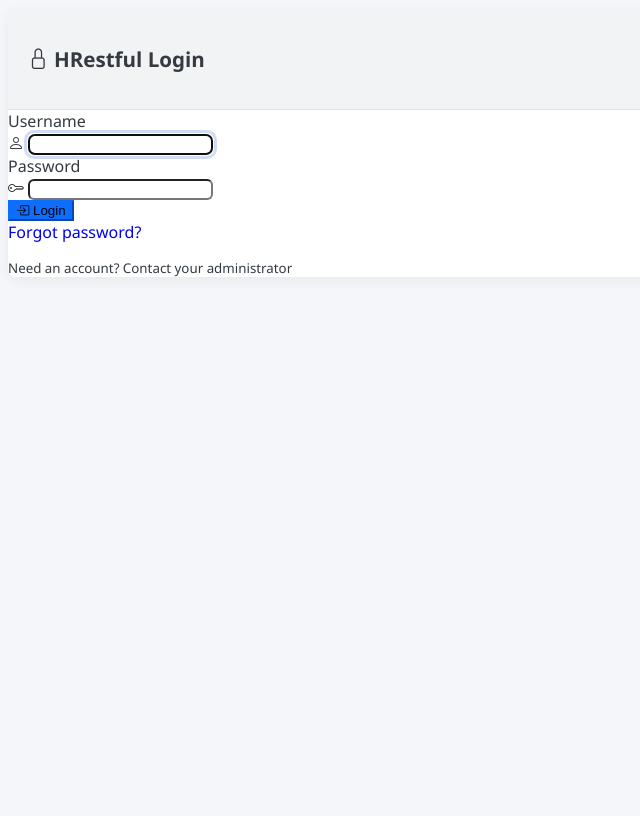
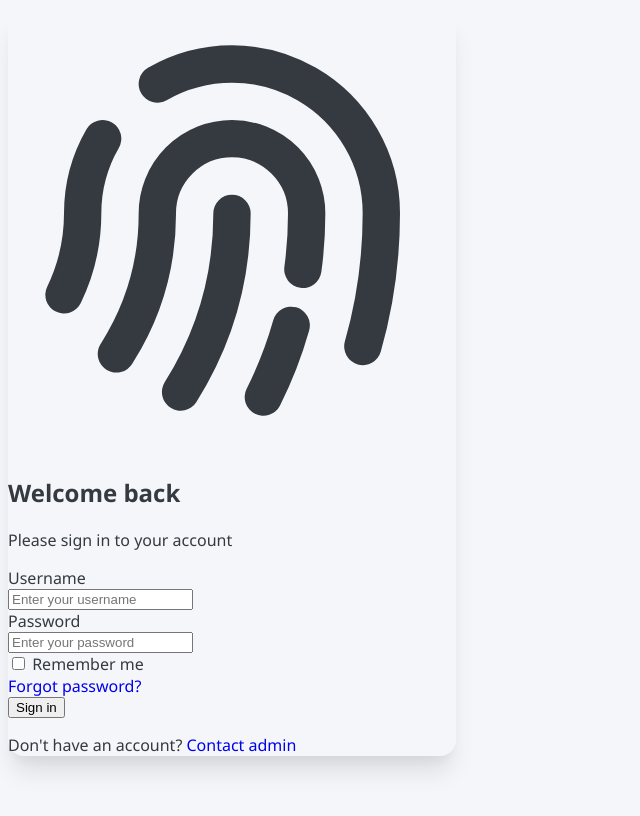
Before and after one commit to Shubham-Pokale/HRestful, a Django app: page /accounts/login/ in a window 1280 px wide. Shown: the whole page, without its empty margins (0-640 px from the left). Before the commit the page ends 277 px from the top, so only its background shows below. Run offline with Django 5.2, Linux system fonts and the light colour scheme.

Commit message:
new login page

```diff
--- a/crud_project/core/static/css/app.css
+++ b/crud_project/core/static/css/app.css
@@ -226,3 +226,9 @@
     letter-spacing: 0.5px;
     font-weight: 500;
 }
+
+/* Add to your main CSS file */
+.min-vh-100 { min-height: 100vh; }
+.max-w-md { max-width: 28rem; }
+.rounded-2xl { border-radius: 1rem; }
+.shadow-xl { box-shadow: 0 20px 25px -5px rgba(0, 0, 0, 0.1), 0 10px 10px -5px rgba(0, 0, 0, 0.04); }
--- a/crud_project/core/templates/registration/login.html
+++ b/crud_project/core/templates/registration/login.html
@@ -3,57 +3,73 @@
 {% block title %}Login | HRestful{% endblock %}
 
 {% block content %}
-<div class="container py-5">
-    <div class="row justify-content-center">
-        <div class="col-md-6 col-lg-4">
-            <div class="card shadow-lg">
-                <div class="card-header bg-primary text-white text-center">
-                    <h3 class="mb-0"><i class="bi bi-lock"></i> HRestful Login</h3>
+<div class="min-vh-100 d-flex align-items-center justify-content-center bg-light">
+  <div class="w-full max-w-md p-8 space-y-8 bg-white rounded-2xl shadow-xl">
+    <div class="text-center">
+      <!-- Logo or App Name -->
+      <div class="flex justify-center mb-6">
+        <svg class="w-16 h-16 text-indigo-600" fill="none" stroke="currentColor" viewBox="0 0 24 24">
+          <path stroke-linecap="round" stroke-linejoin="round" stroke-width="2" d="M12 11c0 3.517-1.009 6.799-2.753 9.571m-3.44-2.04l.054-.09A13.916 13.916 0 008 11a4 4 0 118 0c0 1.017-.07 2.019-.203 3m-2.118 6.844A21.88 21.88 0 0015.171 17m3.839 1.132c.645-2.266.99-4.659.99-7.132A8 8 0 008 4.07M3 15.364c.64-1.319 1-2.8 1-4.364 0-1.457.39-2.823 1.07-4"></path>
+        </svg>
       </div>
-                <div class="card-body p-4">
+      <h2 class="text-3xl font-bold text-gray-900">Welcome back</h2>
+      <p class="mt-2 text-sm text-gray-600">
+        Please sign in to your account
+      </p>
+    </div>
+
     {% if form.errors %}
-                    <div class="alert alert-danger alert-dismissible fade show">
-                        <strong>Error!</strong> Invalid username or password.
-                        <button type="button" class="btn-close" data-bs-dismiss="alert"></button>
+    <div class="p-4 mb-4 text-sm text-red-700 bg-red-100 rounded-lg">
+      Invalid username or password. Please try again.
     </div>
     {% endif %}
 
-                    <form method="post" class="needs-validation" novalidate>
+    <form class="mt-8 space-y-6" method="post">
       {% csrf_token %}
-
-                        <div class="mb-3">
-                            <label for="id_username" class="form-label">Username</label>
-                            <div class="input-group">
-                                <span class="input-group-text"><i class="bi bi-person"></i></span>
-                                <input type="text" name="username" autofocus class="form-control"
-                                       id="id_username" required>
+      <input type="hidden" name="remember" value="true">
+      <div class="space-y-4">
+        <div>
+          <label for="id_username" class="block text-sm font-medium text-gray-700">Username</label>
+          <div class="mt-1">
+            <input id="id_username" name="username" type="text" required
+                   class="w-full px-4 py-3 text-gray-900 placeholder-gray-400 border border-gray-300 rounded-lg focus:ring-2 focus:ring-indigo-500 focus:border-indigo-500"
+                   placeholder="Enter your username">
           </div>
         </div>
 
-                        <div class="mb-4">
-                            <label for="id_password" class="form-label">Password</label>
-                            <div class="input-group">
-                                <span class="input-group-text"><i class="bi bi-key"></i></span>
-                                <input type="password" name="password" class="form-control"
-                                       id="id_password" required>
+        <div>
+          <label for="id_password" class="block text-sm font-medium text-gray-700">Password</label>
+          <div class="mt-1">
+            <input id="id_password" name="password" type="password" required
+                   class="w-full px-4 py-3 text-gray-900 placeholder-gray-400 border border-gray-300 rounded-lg focus:ring-2 focus:ring-indigo-500 focus:border-indigo-500"
+                   placeholder="Enter your password">
+          </div>
         </div>
       </div>
 
-                        <div class="d-grid mb-3">
-                            <button class="btn btn-primary btn-lg" type="submit">
-                                <i class="bi bi-box-arrow-in-right"></i> Login
+      <div class="flex items-center justify-between">
+        <div class="flex items-center">
+          <input id="remember-me" name="remember-me" type="checkbox"
+                 class="w-4 h-4 text-indigo-600 border-gray-300 rounded focus:ring-indigo-500">
+          <label for="remember-me" class="block ml-2 text-sm text-gray-700">Remember me</label>
+        </div>
+
+        <div class="text-sm">
+          <a href="#" class="font-medium text-indigo-600 hover:text-indigo-500">Forgot password?</a>
+        </div>
+      </div>
+
+      <div>
+        <button type="submit"
+                class="w-full px-4 py-3 text-sm font-medium text-white bg-indigo-600 rounded-lg hover:bg-indigo-700 focus:outline-none focus:ring-2 focus:ring-offset-2 focus:ring-indigo-500 transition-colors duration-200">
+          Sign in
         </button>
       </div>
+    </form>
 
-                        <div class="text-center">
-                            <a href="#" class="text-decoration-none">Forgot password?</a>
-                        </div>
-                    </form>
-                </div>
-                <div class="card-footer text-center text-muted">
-                    <small>Need an account? Contact your administrator</small>
-                </div>
-            </div>
+    <div class="text-center text-sm text-gray-500">
+      Don't have an account?
+      <a href="#" class="font-medium text-indigo-600 hover:text-indigo-500">Contact admin</a>
     </div>
   </div>
 </div>
```
Lines whose indentation alone changed are shown as unchanged.
